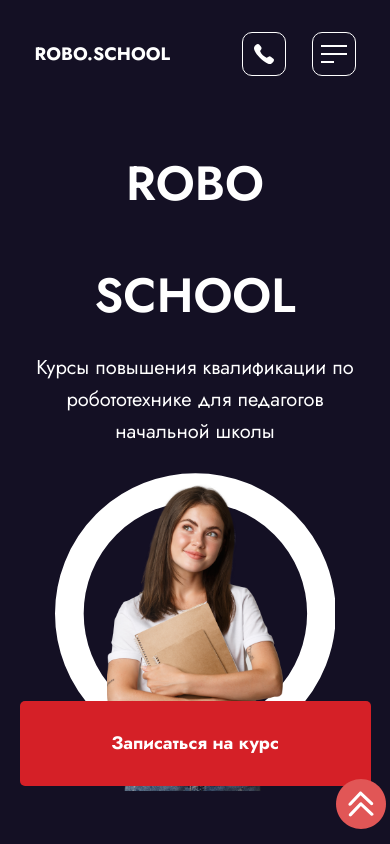
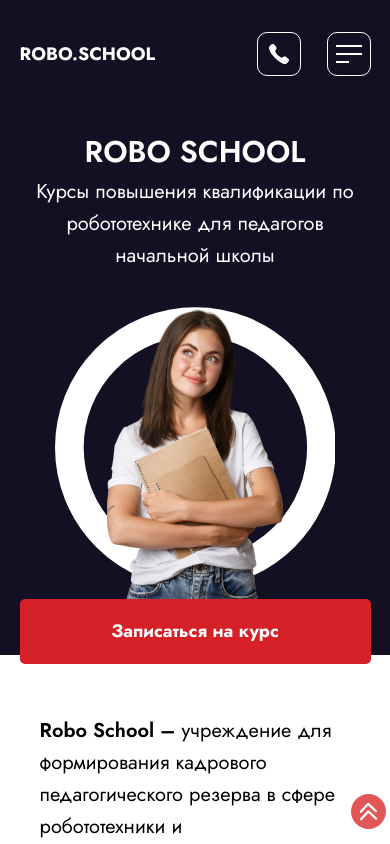
Before and after one commit to olymuzyka-intensive/robo, a React (Vite) app: page / in a window 390 px wide. Shown: the top 844 px of the page. Built offline with nearby package versions, Linux system fonts and the light colour scheme.

Commit message:
corrective media

```diff
--- a/src/layouts/Trainer.jsx
+++ b/src/layouts/Trainer.jsx
@@ -158,7 +158,7 @@
               </div>
             </div>
             <div className="coaches__info_bottom">
-              <select className="coaches__info_chapter--mobile" onChange={toggleTab} value={showChapter}>
+              <select className="coaches__info_chapter--mobile" onChange={toggleTab} value={showChapter} id="mySelect">
                 <option value="tab1"
                   className={
                     showChapter === "tab1"
--- a/src/scss/_media.scss
+++ b/src/scss/_media.scss
@@ -1,47 +1,48 @@
 @media (max-width: 1440px) {
-  .container {
+  .header .container {
     width: 90%;
   }
-  .coaches .container {
-    width: 1160px;
+  .footer .container {
+    width: 90%;
   }
-  .promo__row_right-2 {
-    top: -90px;
+  .promo__row {
+    &_left {
+      padding: 180px 0 240px;
+    }
+
+    &_right {
+      &-1 {
+        width: 700px;
+      }
+      &-2 {
+        width: 470px;
+      }
+    }
   }
-  .promo__row_left {
-    padding: 220px 0;
+}
+
+@media (max-width: 1280px) {
+  .promo__row {
+    &_left {
+      padding: 180px 0 180px;
+    }
+
+    &_right {
+      &-1 {
+        width: 630px;
+      }
+      &-2 {
+        width: 435px;
+        left: 100px;
+      }
+    }
   }
+
 }
 
 @media (max-width: 1140px) {
   .container {
-    width: 980px;
-  }
-  .header .container {
-    width: 980px;
-    padding: 30px 15px;
-  }
-  .footer .container {
-    width: 980px;
-    padding: 30px 15px;
-  }
-  .header__nav {
-    display: none;
-    &_burger {
-      display: flex;
-      z-index: 10000;
-    }
-  }
-  .header__phone {
-    display: none;
-    &_mobile {
-      display: block;
-      width: 44px;
-      height: 44px;
-      padding: 9px;
-      border: 1px solid white;
-      border-radius: 10px;
-    }
+    width: 90%;
   }
 
   .promo {
@@ -53,9 +54,11 @@
       text-align: center;
       &_left {
         padding: 110px 0;
+        align-items: center;
       }
       &_right {
-        margin-bottom: 20px;
+        height: auto;
+        // margin-bottom: 20px;
         &-1 {
           position: relative;
         }
@@ -92,11 +95,18 @@
     &__info {
       width: 90%;
     }
+    &__slider {
+      margin-top: 30px;
+    }
   }
 
   .slick-track {
     gap: 20px;
   }
+
+  .slick-prev {
+    left: 88%;
+}
 
   .rate {
     &__fee {
@@ -117,17 +127,31 @@
   }
 }
 
+@media (max-width: 1024px) {
+  .header__nav {
+    display: none;
+    &_burger {
+      display: flex;
+      z-index: 10000;
+    }
+  }
+  .header__phone {
+    display: none;
+    &_mobile {
+      display: block;
+      width: 44px;
+      height: 44px;
+      padding: 9px;
+      border: 1px solid white;
+      border-radius: 10px;
+    }
+  }
+}
+
 @media (max-width: 769px) {
-  .container {
-    width: 720px;
-  }
-
-  .header .container {
-    width: 720px;
-  }
-
   h2 {
     text-align: center;
+    font-size: 40px;
   }
 
   .promo {
@@ -137,10 +161,9 @@
         padding: 20px 0;
       }
       &_right {
-        height: 100%;
+        // height: 100%;
         &-1 {
           width: 80%;
-          top: -100px;
         }
         &-2 {
           width: 50%;
@@ -154,23 +177,28 @@
     }
   }
 
-  .btn--sign {
+  .btn {
+    &--sign {
     position: absolute;
-    top: 112%;
-    left: 5%;
+    top: 105%;
     z-index: 1000;
     width: 90%;
+    }
+    &--post {
+      padding: 14px 0;
+    }
   }
 
-  .footer .container {
-    width: 720px;
-  }
+  // .footer .container {
+  //   width: 720px;
+  // }
 
   .coaches .container {
     width: 660px;
   }
 
   .coaches {
+    padding: 60px 0;
     &__info {
       height: 600px;
       &_top {
@@ -196,8 +224,12 @@
   }
 
   .slick-prev {
-    left: 85%;
+    left: 83%;
   }
+
+  .slick-slider .slick-dots {
+    bottom: -50px;
+}
 
   .about__description {
     max-width: 90%;
@@ -208,6 +240,7 @@
   .rate__fee {
     flex-wrap: wrap;
     justify-content: center;
+    gap: 15px;
     &_col {
       width: 330px;
     }
@@ -215,17 +248,13 @@
 
   .make__row {
     gap: 20px;
+    input {
+      padding: 15px;
+    }
   }
 }
 
 @media (max-width: 425px) {
-  .container {
-    width: 90%;
-  }
-  .header .container {
-    width: 90%;
-  }
-
   .header__logo a {
     font-size: 18px;
   }
@@ -235,12 +264,24 @@
     line-height: 42px;
   }
 
-  .promo__row_left {
-    width: 100%;
+  .promo {
+    &__title {
+      font-size: 30px;
+      line-height: 48px;
+    }
+    &__row {
+      &_left {
+        width: 100%;
+      }
+      &_right {
+        top: -30px;
+      }
+    }
   }
 
   .btn--sign {
-    top: 83%;
+    top: 71%;
+    padding: 15px 0;
   }
 
   .tip-hover {
@@ -255,8 +296,19 @@
       font-size: 20px;
       line-height: 32px;
     }
-    &__why_col {
+    &__why {
+      gap: 30px;
+      &_col {
       flex-basis: 100%;
+      }
+      &_title {
+        font-size: 60px;
+        line-height: 87px;
+        padding: 0;
+      }
+      &_text {
+        font-size: 16px;
+      }
     }
   }
 
@@ -272,6 +324,10 @@
     visibility: hidden;
   }
 
+  .slick-slider .slick-dots {
+    bottom: -25px;
+}
+
   .course {
     padding: 40px 0;
   }
@@ -281,13 +337,15 @@
     &__item {
       &_name--popup {
         font-size: 16px;
+        line-height: 26px;
       }
       &_info--popup {
         font-size: 12px;
+        padding: 0;
       }
-      &_center {
-        gap: 10px;
-      }
+      // &_center {
+      //   gap: 10px;
+      // }
     }
 
     &__info {
@@ -313,6 +371,10 @@
       }
       &_chapter {
         display: none;
+        &-nav {
+          color: white;
+          font-size: 16px;
+        }
         // flex-direction: column;
         &-item {
           font-size: 14px;
@@ -323,7 +385,7 @@
           text-align: center;
           background: #d52027;
           color: white;
-          padding: 10px 0;
+          padding: 15px 0;
           border: none;
           outline: none;
         }
@@ -352,9 +414,9 @@
     }
   }
 
-  .footer .container {
-    width: 90%;
-  }
+  // .footer .container {
+  //   width: 90%;
+  // }
 
   .footer {
     &__logo a {
@@ -381,20 +443,25 @@
 
 @media (max-width: 376px) {
   .header .container {
-    width: 300px;
+    // width: 300px;
     padding: 15px 10px;
-    margin: 0 10px;
   }
 
-  .promo {
-    height: 700px;
+  .header__phone_mobile {
+    right: 40px;
   }
 
   .btn--sign {
-    padding: 25px 0;
+    top: 63%;
   }
 
   .coaches .container {
     width: 300px;
   }
 }
+
+@media (max-width: 320px) {
+  .coaches__info_chapter-content {
+    max-height: 160px;
+  }
+}
--- a/src/scss/components/_btns.scss
+++ b/src/scss/components/_btns.scss
@@ -7,7 +7,9 @@
   line-height: 29px;
   cursor: pointer;
   &--sign {
-    padding: 25px 84px;
+    width: 280px;
+    padding: 25px 0;
+    text-align: center;
     color: white;
     font-weight: 700;
     &:hover {
@@ -82,7 +84,7 @@
 
   .up {
     position: fixed;
-    width: 50px;
+    width: 35px;
     // left: 95%;
     right: 1%;
     bottom: 1%;
--- a/src/scss/components/_footer.scss
+++ b/src/scss/components/_footer.scss
@@ -1,6 +1,6 @@
 .footer .container {
-    width: 95%;
-    padding: 30px 100px;
+    width: 1730px;
+    padding: 30px 0;
 }
 .footer {
     background: #141024;
--- a/src/scss/components/_header.scss
+++ b/src/scss/components/_header.scss
@@ -1,6 +1,6 @@
 .header .container {
-  width: 95%;
-  padding: 30px 100px;
+  width: 1730px;
+  padding: 30px 0;
 }
 .header {
   background: #141024;
@@ -105,6 +105,18 @@
         opacity: 0;
       }
     }
+
+    &_burger:not(.open):hover span:nth-child(1) {
+      transform: rotate(-3deg) scaleY(1.1);
+    }
+
+    &_burger:not(.open):hover span:nth-child(2) {
+      transform: rotate(3deg) scaleY(1.1);
+    }
+
+    &_burger:not(.open):hover span:nth-child(3) {
+      transform: rotate(-3deg) scaleY(1.1);
+    }
   }
 
   &__nav.open {
@@ -129,6 +141,24 @@
       }
     }
   }
+  &__nav:not(.open) {
+    transition: all 2s forwards ;
+    // @keyframes anim2 {
+    //   0%{
+    //     opacity: 1;
+    //     transform: rotateX(90deg);
+    //   }
+    //   50%{
+    //     opacity: 0.5;
+    //     transform: rotateX(0deg);
+    //   }
+    //   100%{
+    //     display: none;
+    //     opacity: 0;
+    //     transform: rotateX(90deg);
+    //   }
+    // }
+  }
 
   &__nav.open a {
     font-weight: 600;
--- a/src/scss/components/_make.scss
+++ b/src/scss/components/_make.scss
@@ -1,5 +1,5 @@
 .make {
-    padding: 106px 0 87px;
+    padding: 100px 0 90px;
     background:  url('/public/img/footer-bg.svg') #D52027;
     background-position: bottom;
     background-repeat: no-repeat;
--- a/src/scss/components/_promo.scss
+++ b/src/scss/components/_promo.scss
@@ -1,20 +1,22 @@
 .promo {
     background: #141024;
     color: white;
-    padding-top: 80px;
+    padding-top: 50px;
     overflow: hidden;
     &__row {
         display: flex;
-        gap: 30px;
+        gap: 25px;
         &_left {
-            padding: 245px 0 240px; //320
+            padding: 180px 0 320px;
             width: 530px;
+            display: flex;
+            flex-direction: column;
         }
         &_right {
             position: relative;
             &-1 {
                 position: absolute;
-                top: 40px;
+                // top: 40px;
             }
             &-2 {
                 position: absolute;
@@ -30,7 +32,7 @@
         padding-bottom: 50px;
     }
     &__text {
-        padding-bottom: 75px;
+        margin-bottom: 50px;
         font-size: 20px;
         line-height: 32px;
     }
```
Also changed, not shown: src/scss/_base.scss (+2 -8 lines), src/scss/components/_coaches.scss (+10 -6 lines), src/css/style.css, src/css/style.min.css, 2 other files (tests, documents, lock files or other folders).
